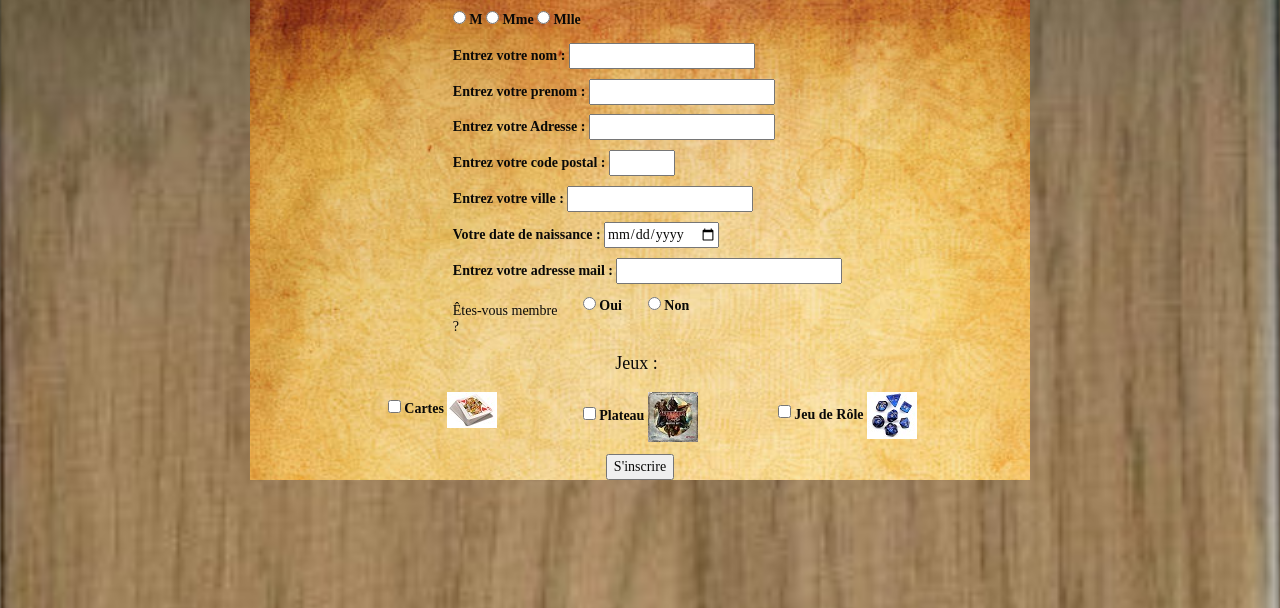
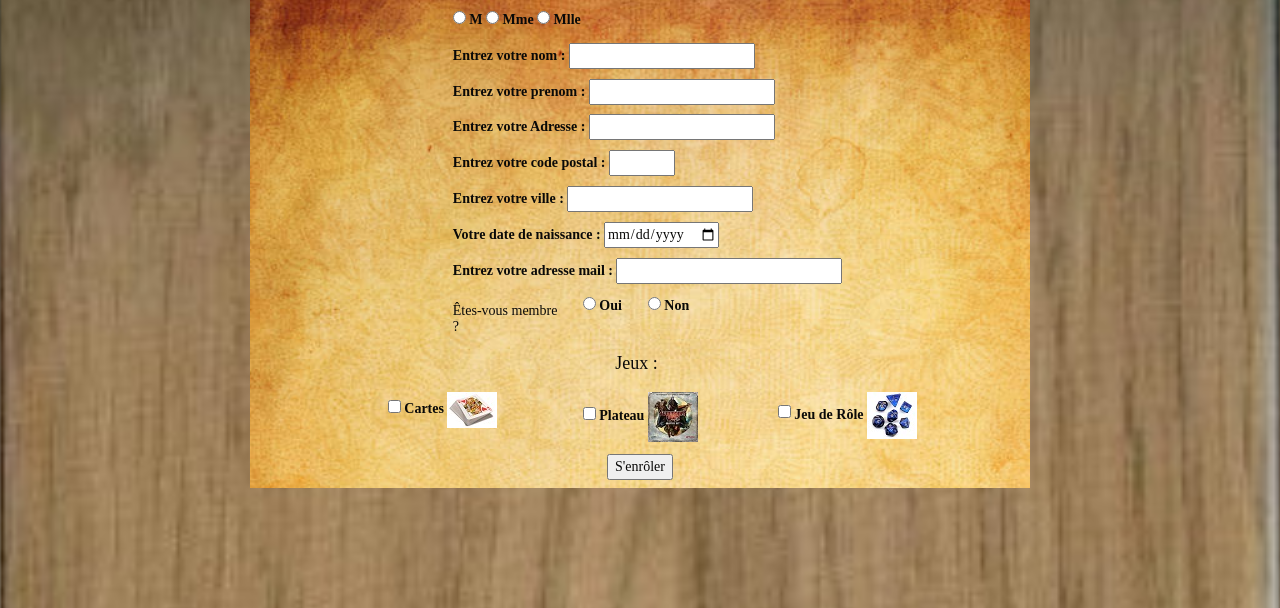
Before and after one commit to syvtoto/Projet-Site-Internet, a PHP site: page /form.php in a window 1280 px wide. Shown: the part 192-800 px from the top of the page. Run offline with PHP 8.4, Linux system fonts and the light colour scheme; some web fonts are replaced.

Commit message:
s'inscrire -> s'enroler

```diff
--- a/form.php
+++ b/form.php
@@ -92,8 +92,8 @@
                     </div>
                 </div>
                 <div class="row">
-                    <div class="col-xs-12 top center">
-                        <button type="submit">S'inscrire</button>
+                    <div class="col-xs-12 top center img">
+                        <button type="submit">S'enrôler</button>
                     </div>
                 </div>
             </div>
```
